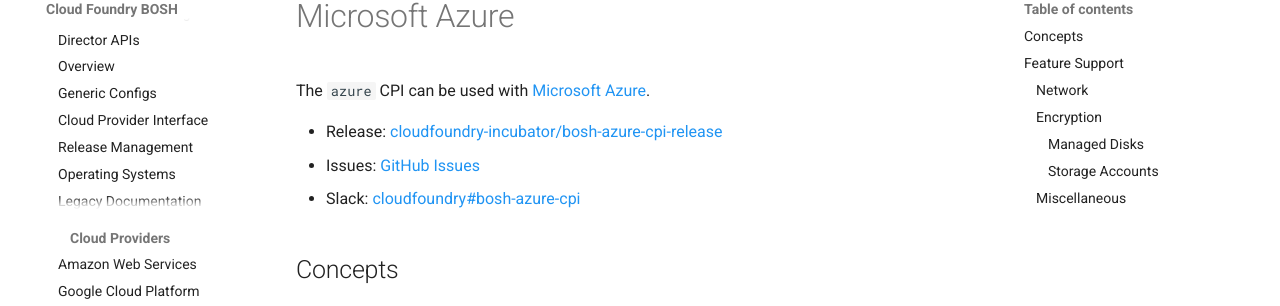
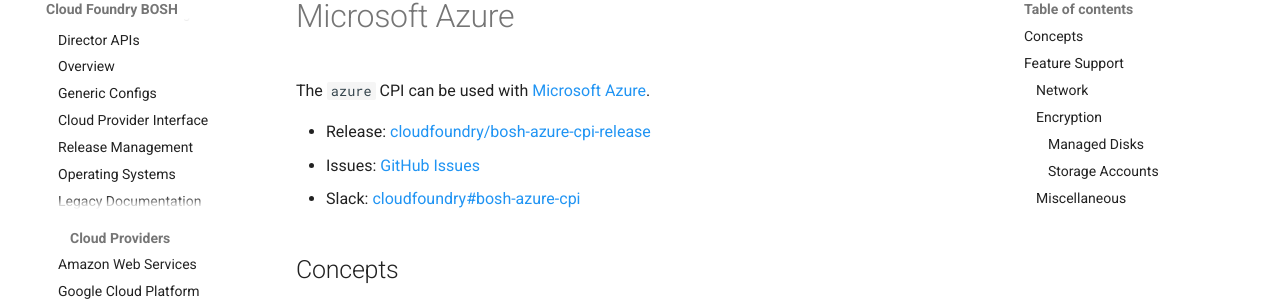
Before and after one commit to cloudfoundry/docs-bosh, an MkDocs documentation site: the page built from content/azure.md, in a window 1280 px wide and 900 px high. Shown: the part 150-456 px from the top of the window. Built offline with MkDocs 1.6.1 and Material for MkDocs 9.7.7, drawn with Linux system fonts in a browser that asks for light colours; old or Windows-style settings are respelled for this version of MkDocs.

Commit message:
Fix some CPI URLs
Replace cloudfoundry-incubator by cloudfoundry for all CPIs that recently graduated from incubation.

```diff
--- a/content/azure.md
+++ b/content/azure.md
@@ -6,8 +6,8 @@ title: Microsoft Azure
 
 The `azure` CPI can be used with [Microsoft Azure](https://azure.microsoft.com/).
 
- * Release: [cloudfoundry-incubator/bosh-azure-cpi-release](https://github.com/cloudfoundry-incubator/bosh-azure-cpi-release)
- * Issues: [GitHub Issues](https://github.com/cloudfoundry-incubator/bosh-azure-cpi-release/issues)
+ * Release: [cloudfoundry/bosh-azure-cpi-release](https://github.com/cloudfoundry/bosh-azure-cpi-release)
+ * Issues: [GitHub Issues](https://github.com/cloudfoundry/bosh-azure-cpi-release/issues)
  * Slack: [cloudfoundry#bosh-azure-cpi](https://cloudfoundry.slack.com/messages/bosh-azure-cpi)
 
 
```
